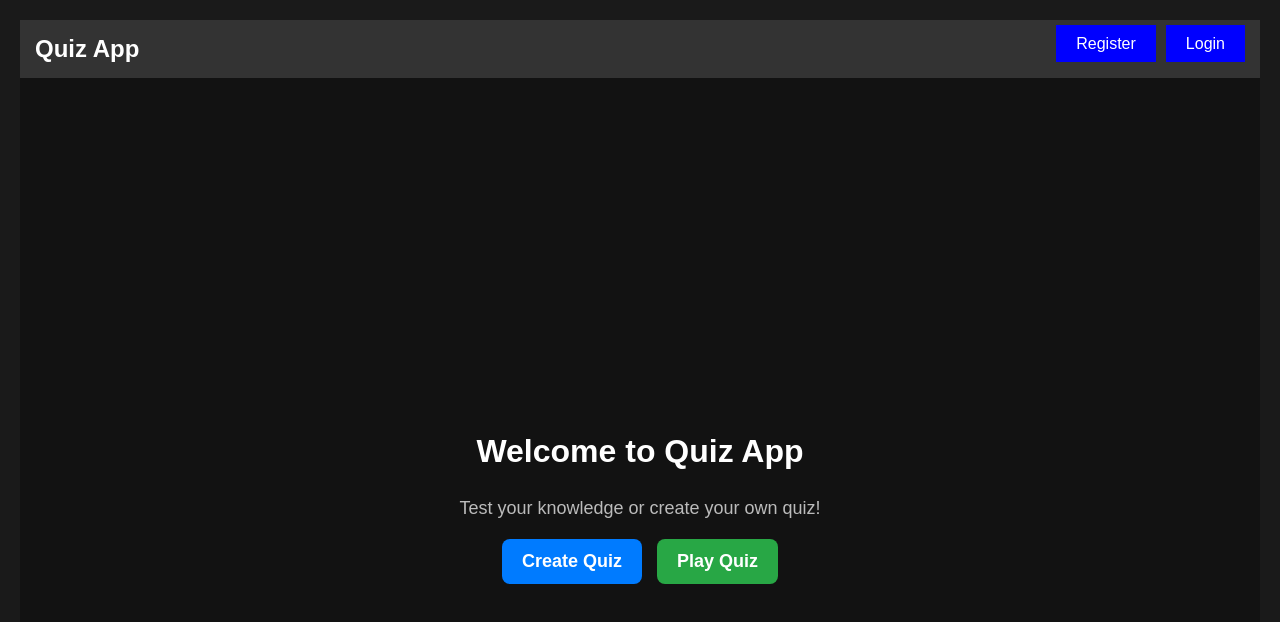
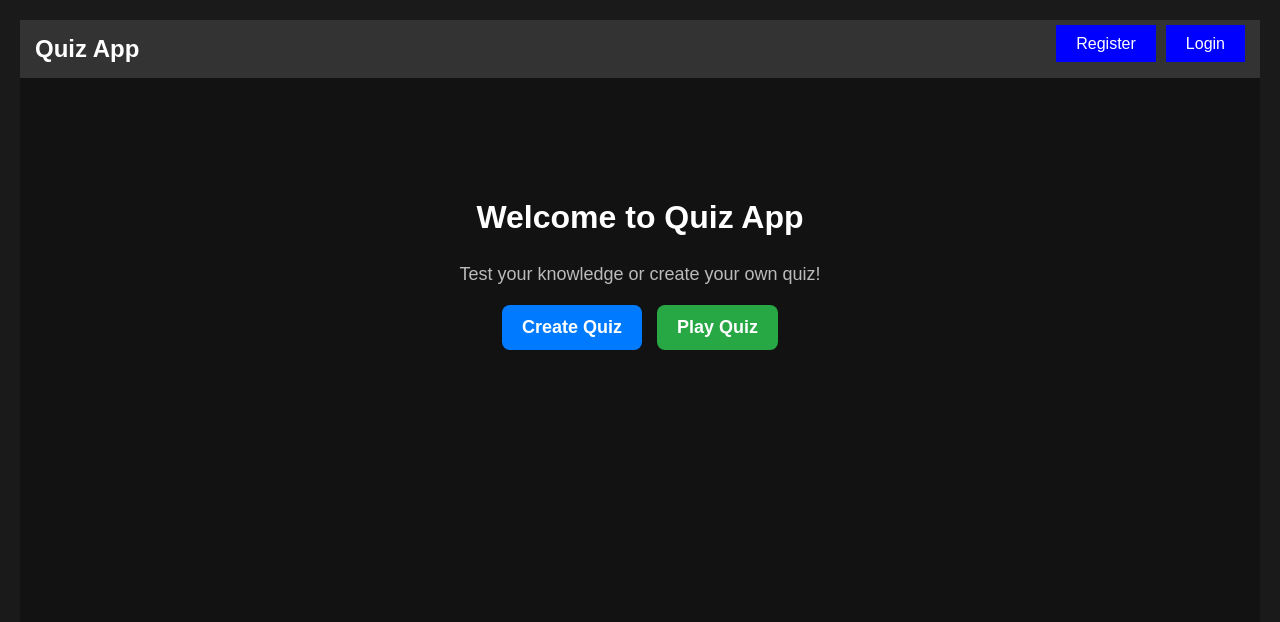
Before and after one commit to AkashSingh2002/react-quiz-app, a React (Create React App) app: page / in a window 1280 px wide. Shown: the top 622 px of the page. Built offline with nearby package versions, Linux system fonts and the light colour scheme.

Commit message:
change in ui

```diff
--- a/src/styles.css
+++ b/src/styles.css
@@ -66,12 +66,12 @@ body {
   display: flex;
   flex-direction: column;
   align-items: center;
-  justify-content: center;
+  justify-content: flex-start;
   height: 100vh;
   background-color: #121212; /* Dark background */
   color: #fff; /* White text */
   text-align: center;
-  padding: 20px;
+  padding-top: 100px;
 }
 
 /* Heading */
@@ -137,7 +137,7 @@ body {
   }
 }
 
-  /* Quiz and Play Quiz */
+
   /* Quiz Page Container */
 .quiz-container {
   display: flex;
```
